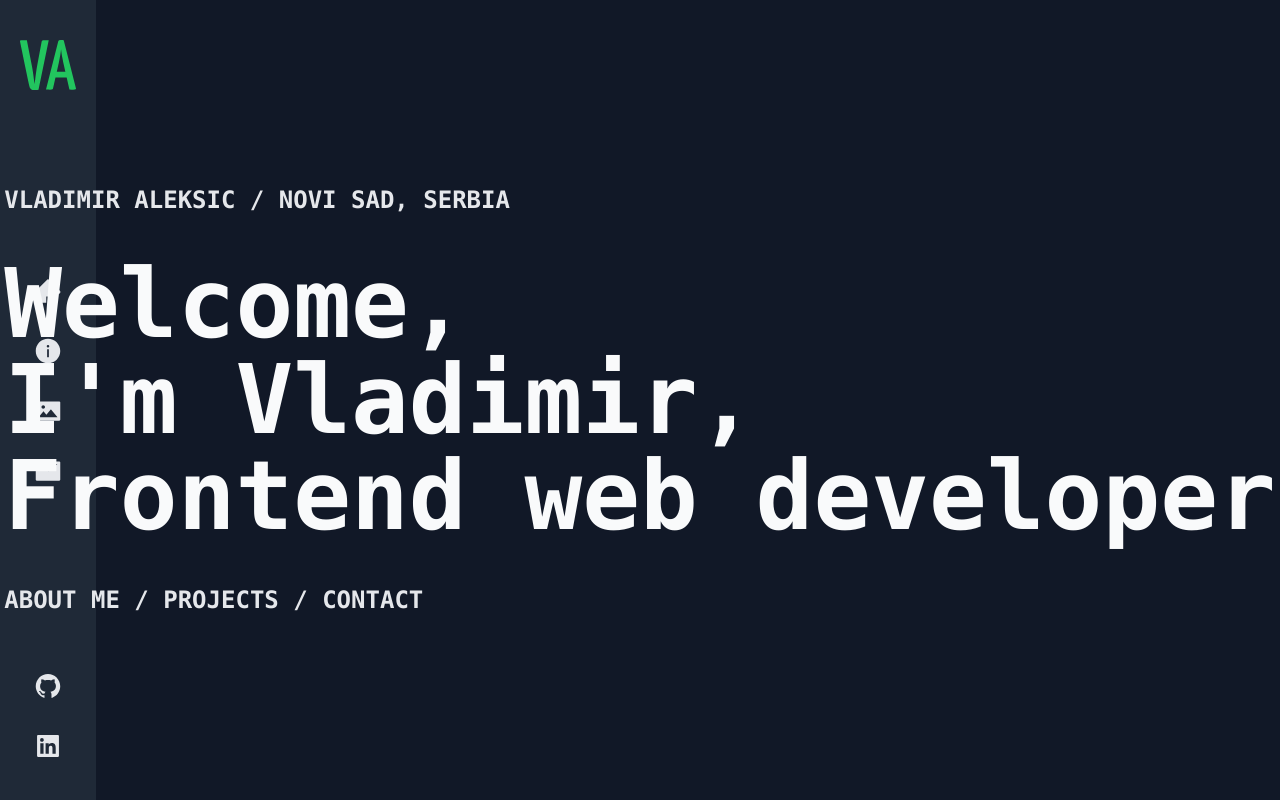
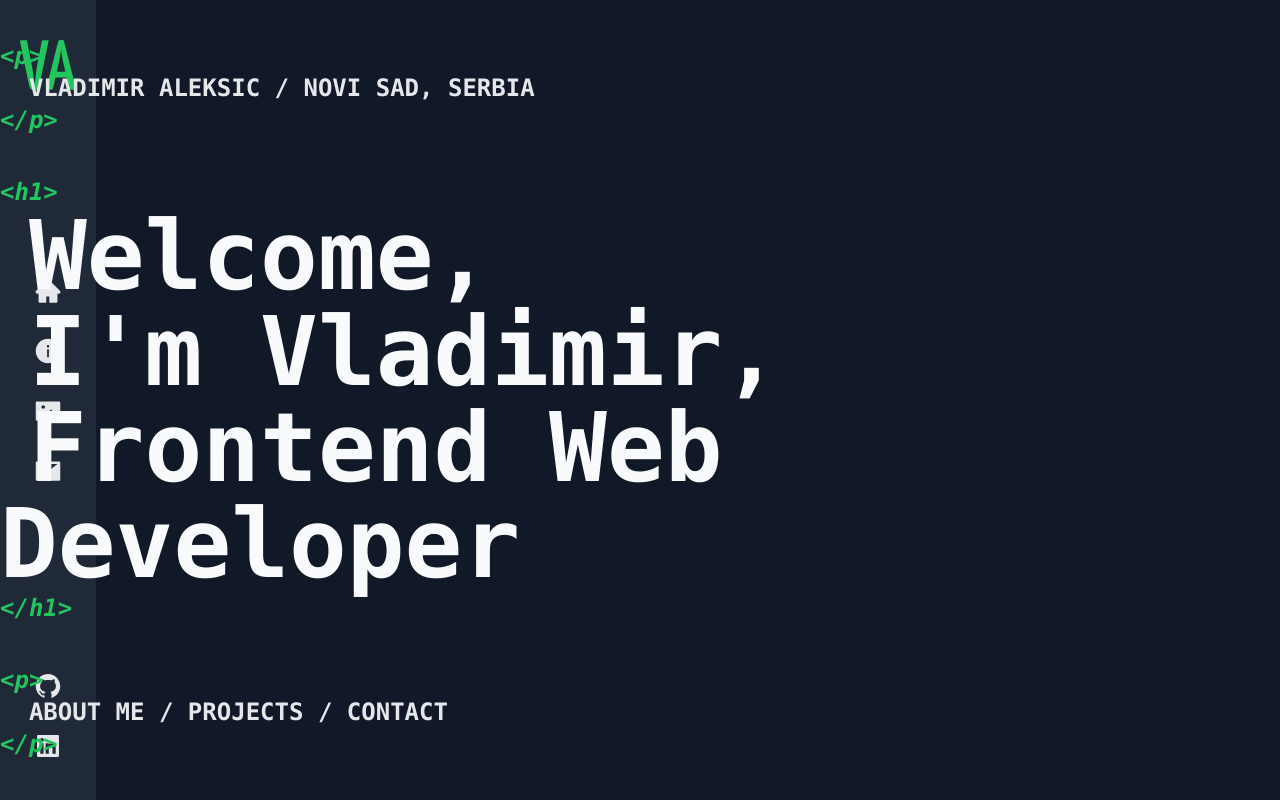
Before and after one commit to vladavoX/portfolio, a React (Vite) app: page / in a window 1280 px wide. Built offline with nearby package versions, Linux system fonts and the light colour scheme.

Commit message:
Landing WIP

```diff
--- a/package.json
+++ b/package.json
@@ -12,7 +12,8 @@
     "framer-motion": "^10.1.0",
     "react": "^18.2.0",
     "react-dom": "^18.2.0",
-    "react-icons": "^4.8.0"
+    "react-icons": "^4.8.0",
+    "typed.js": "^2.0.12"
   },
   "devDependencies": {
     "@types/react": "^18.0.27",
--- a/src/App.tsx
+++ b/src/App.tsx
@@ -11,11 +11,9 @@ function App() {
   }, 1000)
 
   return (
-    <div className='bg-gray-900 text-gray-50 font-mono'>
+    <div className='bg-gray-900 text-gray-50 font-mono flex items-center justify-center h-screen'>
       {spinner && (
-        <div className='fixed top-0 left-0 w-full h-full flex justify-center items-center'>
-          <div className='animate-spin rounded-full h-32 w-32 border-t-2 border-b-2 border-green-500'></div>
-        </div>
+        <div className='animate-spin rounded-full h-32 w-32 border-t-2 border-b-2 border-green-500'></div>
       )}
       {!spinner && (
         <>
--- a/src/components/Landing.tsx
+++ b/src/components/Landing.tsx
@@ -2,24 +2,39 @@ import { motion } from 'framer-motion'
 
 const Landing = () => {
   return (
-    <div className='h-screen flex justify-center items-center'>
     <motion.div
       initial={{ x: '10vw', opacity: 0 }}
       whileInView={{ x: 0, opacity: 1 }}
-        transition={{ delay: 0.5, bounce: 0.5 }}
+      transition={{ delay: 1, bounce: 0.5 }}
       className='flex flex-col gap-10'
     >
-        <p className='uppercase text-gray-200 font-semibold text-2xl'>
-          vladimir aleksic / novi sad, serbia
+      <p className='text-gray-200 font-semibold text-2xl italic'>
+        <span className='text-green-500'>&lt;p&gt; </span>
+        <br />
+        <span className='uppercase not-italic'>
+          &nbsp;&nbsp;vladimir aleksic / novi sad, serbia
+        </span>
+        <br />
+        <span className='text-green-500'>&lt;/p&gt;</span>
       </p>
-        <h1 className='text-8xl font-bold'>
-          Welcome,
+      <h1 className='font-bold text-2xl italic'>
+        <span className='text-green-500'>&lt;h1&gt;</span>
         <br />
-          I'm Vladimir,
+        <span className='text-8xl not-italic'>
+          <span className='text-2xl'>&nbsp;&nbsp;</span>Welcome,
           <br />
-          Frontend web developer
+          <span className='text-2xl'>&nbsp;&nbsp;</span>I'm Vladimir,
+          <br />
+          <span className='text-2xl'>&nbsp;&nbsp;</span>Frontend Web Developer
+        </span>
+        <br />
+        <span className='text-green-500'>&lt;/h1&gt;</span>
       </h1>
-        <p className='uppercase text-gray-200 font-semibold text-2xl'>
+      <p className='text-gray-200 font-semibold text-2xl'>
+        <span className='text-green-500 italic'>&lt;p&gt;</span>
+        <br />
+        &nbsp;&nbsp;
+        <span className='uppercase not-italic'>
           <a
             className='hover:text-green-600 duration-150'
             href='#about'
@@ -40,9 +55,11 @@ const Landing = () => {
           >
             contact
           </a>
+        </span>
+        <br />
+        <span className='text-green-500 italic'>&lt;/p&gt;</span>
       </p>
     </motion.div>
-    </div>
   )
 }
 
--- a/src/components/Sidebar.tsx
+++ b/src/components/Sidebar.tsx
@@ -15,7 +15,7 @@ const Sidebar = () => {
     <motion.div
       initial={{ x: '10vw', opacity: 0 }}
       whileInView={{ x: 0, opacity: 1 }}
-      transition={{ delay: 1, bounce: 0.5 }}
+      transition={{ delay: 0.5, bounce: 0.5 }}
       className='fixed top-0 left-0 w-24 h-full bg-gray-800 text-gray-200 flex flex-col justify-between items-center py-10'
     >
       <img
```
Also changed, not shown: 1 other file (tests, documents, lock files or other folders). Lines whose indentation alone changed are shown as unchanged.
